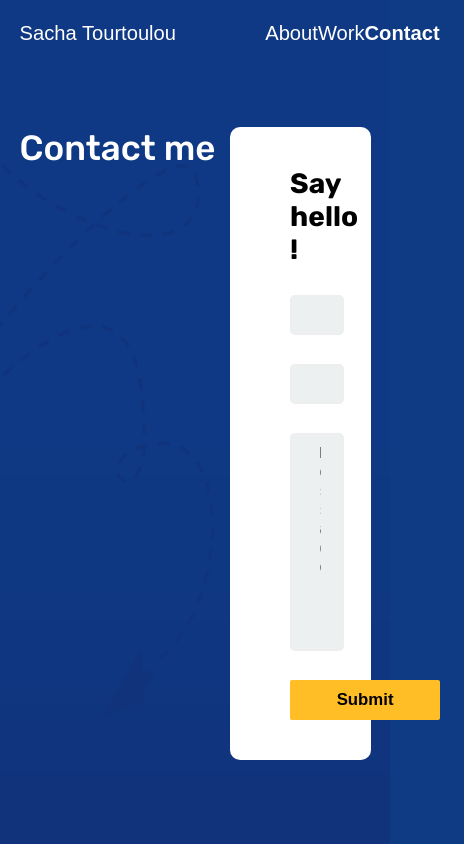
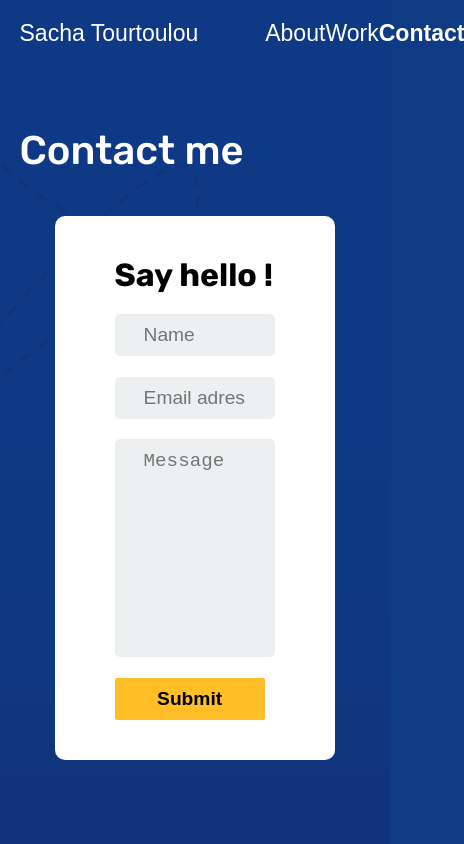
Before and after one commit to RomainMaillot/sachaTourtoulou-portfolio, a Gatsby site: page /contact in a window 390 px wide. Shown: the top 844 px of the page, 464 px wide, since content can reach past the window. Built offline with nearby package versions, Linux system fonts and the light colour scheme; Gatsby itself is replaced by a stand-in of ours.

Commit message:
:spakles: Starting responsive, mobile still to go

```diff
--- a/src/components/project.js
+++ b/src/components/project.js
@@ -13,6 +13,10 @@ class Project extends Component {
             email: "",
             message: "",
         }
+    }
+
+    handleClick = () => {
+        console.log('hey')
     }
 
     render() {
@@ -39,7 +43,7 @@ class Project extends Component {
                             </containers.col>
                             <texts.number>01/02</texts.number>
                         </containers.row>
-                        <div className='img-after'><Img fluid={data.placeholderImage.childImageSharp.fluid} /></div>
+                        <div className='img-after' onClick={this.handleClick}><Img fluid={data.placeholderImage.childImageSharp.fluid} /></div>
                     </containers.project>
                 }
             />
--- a/src/styles/constants.js
+++ b/src/styles/constants.js
@@ -21,7 +21,13 @@ const sizes = {
     tiny: '0.83rem'
 }
 
+const breakpoints = {
+    medium: '1200px',
+    small: '768px'
+}
+
 export {
     colors,
-    sizes
+    sizes,
+    breakpoints
 }
--- a/src/styles/containers.js
+++ b/src/styles/containers.js
@@ -1,5 +1,5 @@
 import styled from 'styled-components'
-import { colors, sizes } from './constants'
+import { colors, sizes, breakpoints } from './constants'
 
 const header = styled.header`
     height: 8vh;
@@ -30,6 +30,9 @@ const main = styled.main`
     align-items: center;
     justify-content: space-between;
     box-sizing: border-box;
+    @media (max-width: ${breakpoints.medium}) {
+        padding: 20vh 0 10vh 0;
+    }
 `
 
 const error = styled.main`
@@ -55,6 +58,9 @@ const about = styled.main`
     align-items: flex-start;
     justify-content: space-around;
     box-sizing: border-box;
+    @media (max-width: ${breakpoints.medium}) {
+        width: 70%;
+    }
 `
 
 const contact = styled.main`
@@ -65,6 +71,10 @@ const contact = styled.main`
     flex-direction: row;
     justify-content: space-between;
     box-sizing: border-box;
+    @media (max-width: ${breakpoints.medium}) {
+        flex-direction: column;
+        justify-content: flex-start;
+    }
 `
 
 const work = styled.div`
@@ -95,6 +105,9 @@ const content = styled.main`
         }
         .img
         {
+            width: 100%;
+        }
+        @media (max-width: ${breakpoints.medium}) {
             width: 100%;
         }
     }
@@ -140,6 +153,7 @@ const project = styled.div`
         position: absolute;
         top: 5%;
         left: 105%;
+        cursor: pointer;
     }
 `
 
@@ -200,6 +214,12 @@ const form = styled.form`
     display: flex;
     flex-direction: column;
     justify-content: space-between;
+    @media (max-width: ${breakpoints.medium}) {
+        width: 80%;
+        height: 100%;
+        align-self: center;
+        margin-top: 5vh;
+    }
 `
 
 const label = styled.label`
--- a/src/styles/global.js
+++ b/src/styles/global.js
@@ -1,5 +1,5 @@
 import { createGlobalStyle } from 'styled-components'
-import { colors } from './constants'
+import { colors, breakpoints } from './constants'
 
 const GlobalStyle = createGlobalStyle`
     body {
@@ -13,6 +13,9 @@ const GlobalStyle = createGlobalStyle`
     html {
         font-size: 14px;
         overflow-x: hidden;
+        @media (max-width: ${breakpoints.medium}) {
+            font-size: 16px;
+        }
     }
 `
 
```
